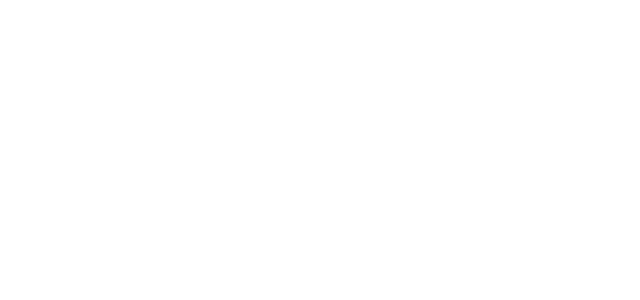
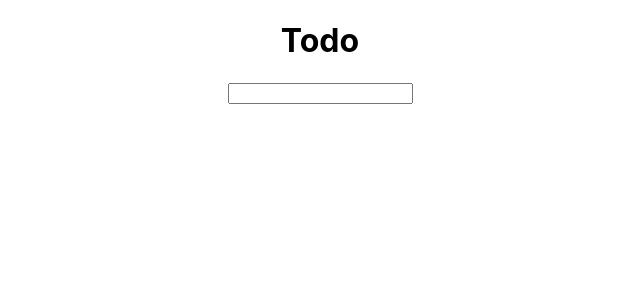
Before and after one commit to buzzzlight/to-do-typescript, a React (Create React App) app: page / in a window 1280 px wide. Shown: the top 300 px of the page, without its empty margins (320-960 px from the left). Built offline with nearby package versions, Linux system fonts and the light colour scheme.

Commit message:
feat: input form

```diff
--- a/src/App.tsx
+++ b/src/App.tsx
@@ -1,7 +1,24 @@
+import { useState } from "react";
 import "./App.css";
 
 function App() {
-  return <div className="App"></div>;
+  const [text, setText] = useState("");
+
+  const onChangeInput = (e: React.ChangeEvent<HTMLInputElement>) => {
+    setText(e.target.value);
+  };
+
+  return (
+    <div className="App">
+      <h1>Todo</h1>
+      <input
+        value={text}
+        onChange={(e) => {
+          setText(e.target.value);
+        }}
+      />
+    </div>
+  );
 }
 
 export default App;
```
